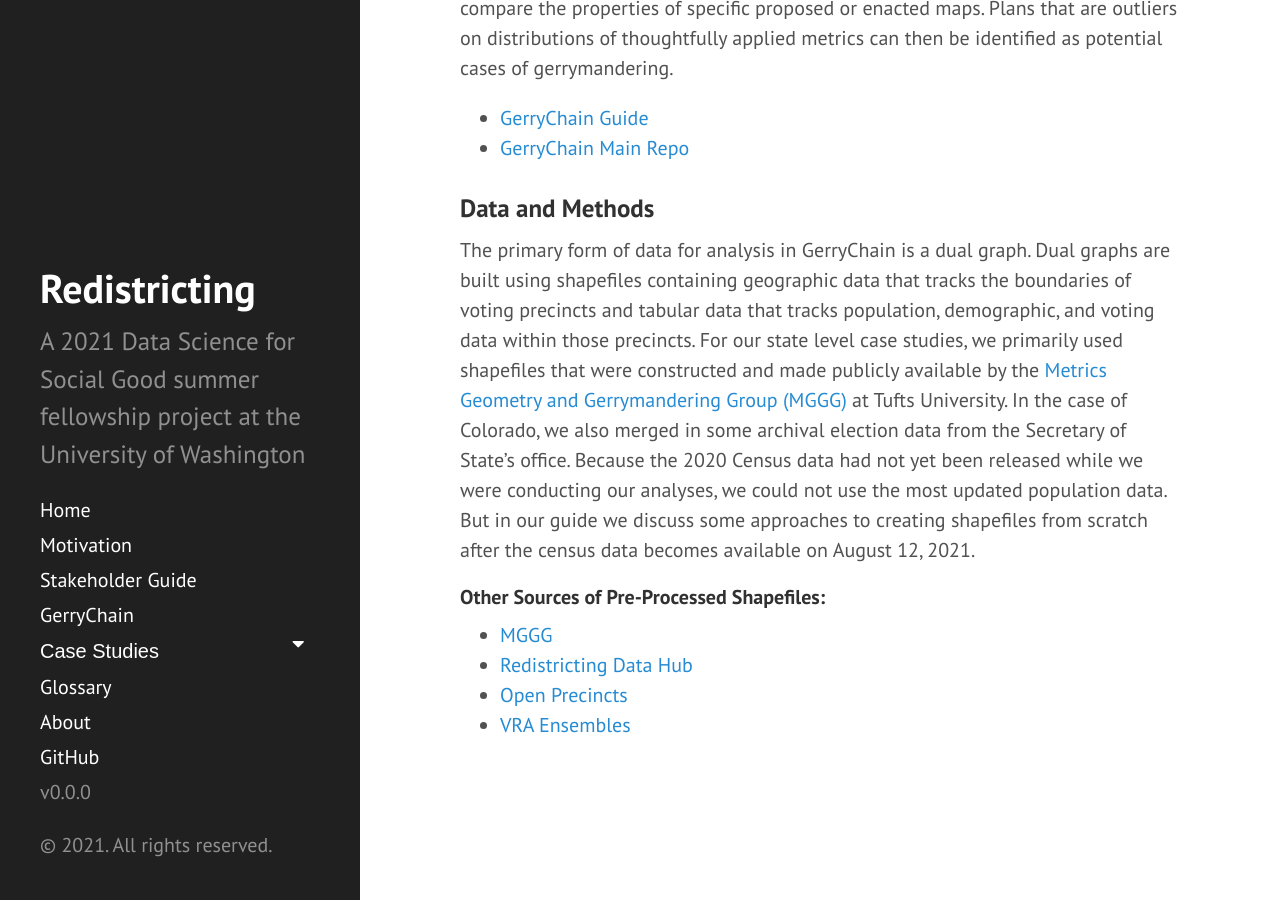
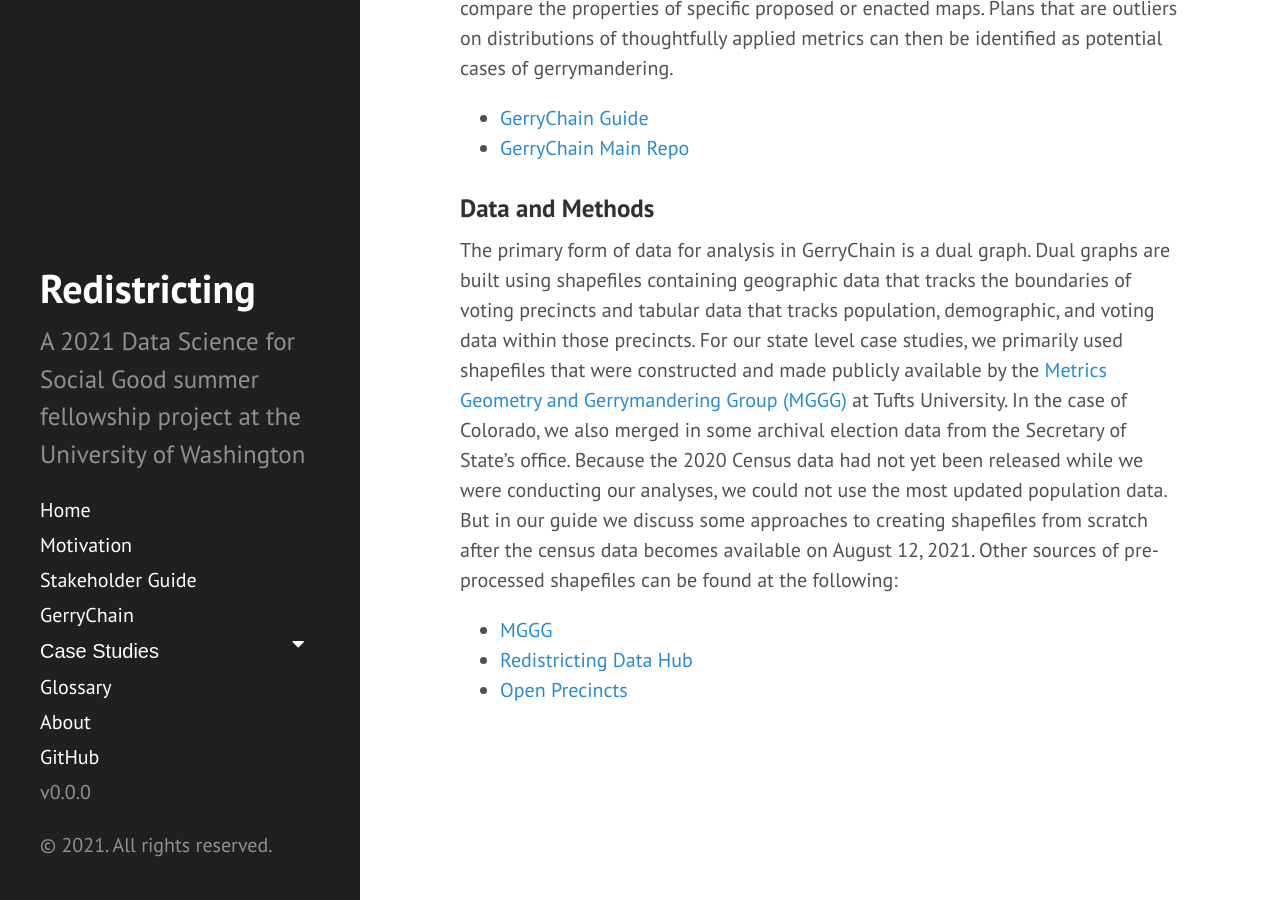
Before and after one commit to uwescience/DSSG2021-redistricting-website, a Jekyll site: the page built from gerrychain.md, in a window 1280 px wide and 900 px high, scrolled down 768 px. Built offline with Jekyll 4.4.1, drawn with Linux system fonts in a browser that asks for light colours.

Commit message:
Update gerrychain.md

```diff
--- a/gerrychain.md
+++ b/gerrychain.md
@@ -16,10 +16,8 @@ GerryChain also allows users to track multiple properties of interest for each i
 
 ### Data and Methods
 
-The primary form of data for analysis in GerryChain is a dual graph. Dual graphs are built using shapefiles containing geographic data that tracks the boundaries of voting precincts and tabular data that tracks population, demographic, and voting data within those precincts. For our state level case studies, we primarily used shapefiles that were constructed and made publicly available by the [Metrics Geometry and Gerrymandering Group (MGGG)](https://mggg.org/) at Tufts University. In the case of Colorado, we also merged in some archival election data from the Secretary of State's office. Because the 2020 Census data had not yet been released while we were conducting our analyses, we could not use the most updated population data. But in our guide we discuss some approaches to creating shapefiles from scratch after the census data becomes available on August 12, 2021.
+The primary form of data for analysis in GerryChain is a dual graph. Dual graphs are built using shapefiles containing geographic data that tracks the boundaries of voting precincts and tabular data that tracks population, demographic, and voting data within those precincts. For our state level case studies, we primarily used shapefiles that were constructed and made publicly available by the [Metrics Geometry and Gerrymandering Group (MGGG)](https://mggg.org/) at Tufts University. In the case of Colorado, we also merged in some archival election data from the Secretary of State's office. Because the 2020 Census data had not yet been released while we were conducting our analyses, we could not use the most updated population data. But in our guide we discuss some approaches to creating shapefiles from scratch after the census data becomes available on August 12, 2021. Other sources of pre-processed shapefiles can be found at the following:
 
-#### Other Sources of Pre-Processed Shapefiles:
 * [MGGG](https://github.com/mggg-states/)
 * [Redistricting Data Hub](https://redistrictingdatahub.com)
 * [Open Precincts](https://openprecincts.org/)
-* [VRA Ensembles](https://github.com/mggg/VRA_ensembles)
```
